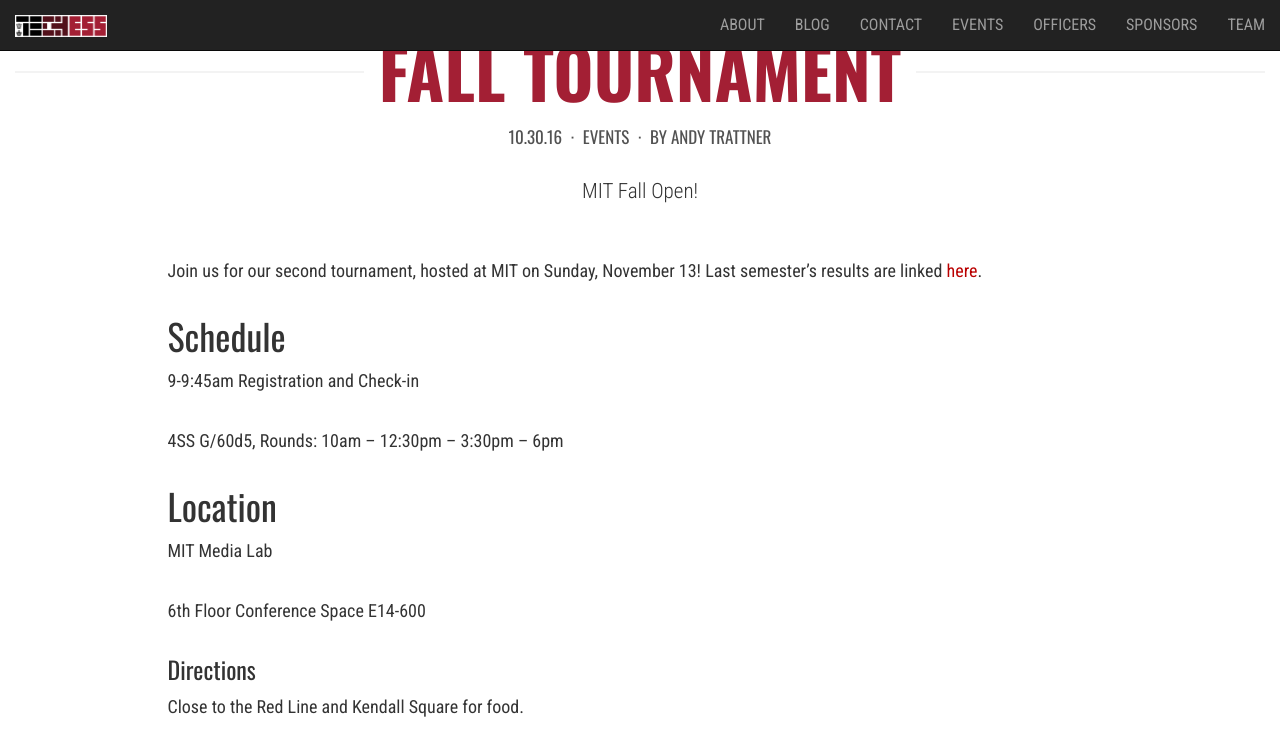
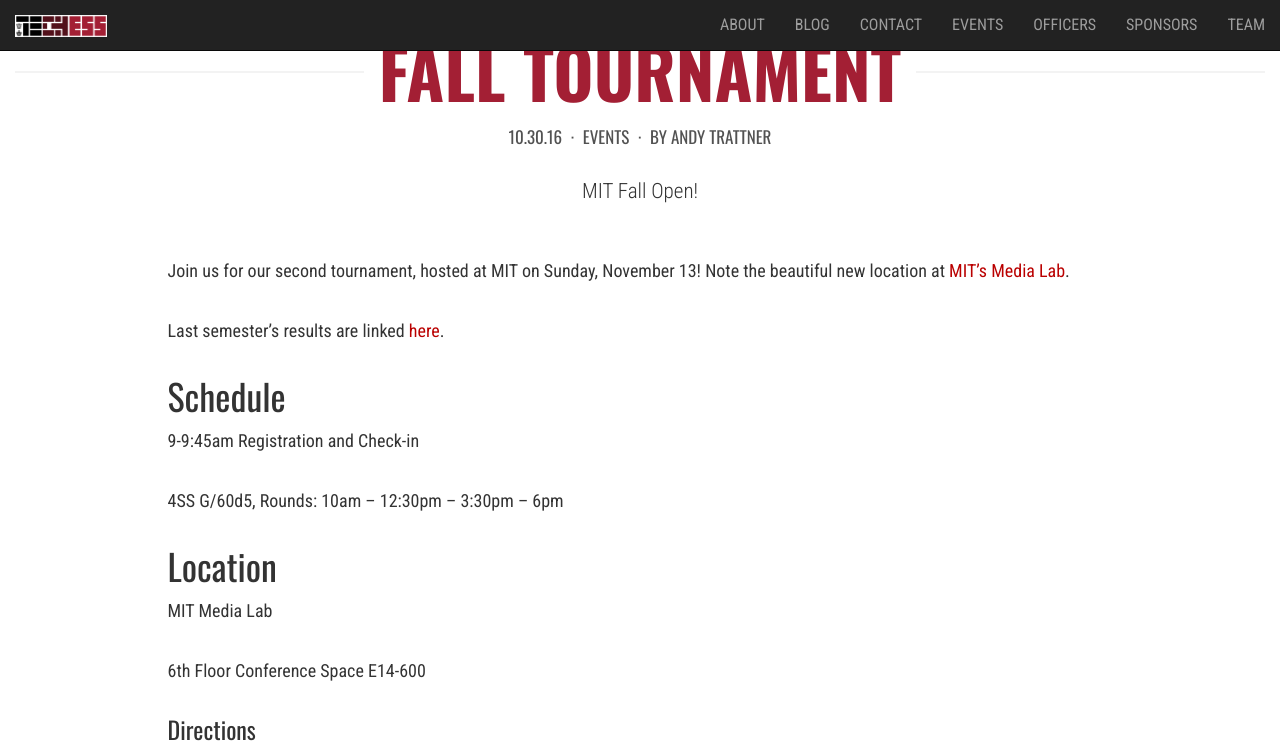
Before and after one commit to Tech-Chess/tech-chess.github.io, a Jekyll site: the page built from _posts/2016-10-30-Fall-Tournament.md, in a window 1280 px wide and 900 px high, scrolled down 564 px, cut to the strip 0-748 px from the top of the window. Built offline with Jekyll 4.4.1, drawn with Linux system fonts in a browser that asks for light colours; nearby versions of some CDN libraries.

Commit message:
Update 2016-10-30-Fall-Tournament.md

```diff
--- a/_posts/2016-10-30-Fall-Tournament.md
+++ b/_posts/2016-10-30-Fall-Tournament.md
@@ -9,7 +9,9 @@
 lead_text: 'MIT Fall Open!'
 ---
 
-Join us for our second tournament, hosted at MIT on Sunday, November 13! Last semester's results are linked [here](http://www.uschess.org/msa/XtblMain.php?201604176202-14538125).
+Join us for our second tournament, hosted at MIT on Sunday, November 13! Note the beautiful new location at [MIT's Media Lab](https://www.media.mit.edu/about/building).
+
+Last semester's results are linked [here](http://www.uschess.org/msa/XtblMain.php?201604176202-14538125).
 
 # Schedule
 
```
